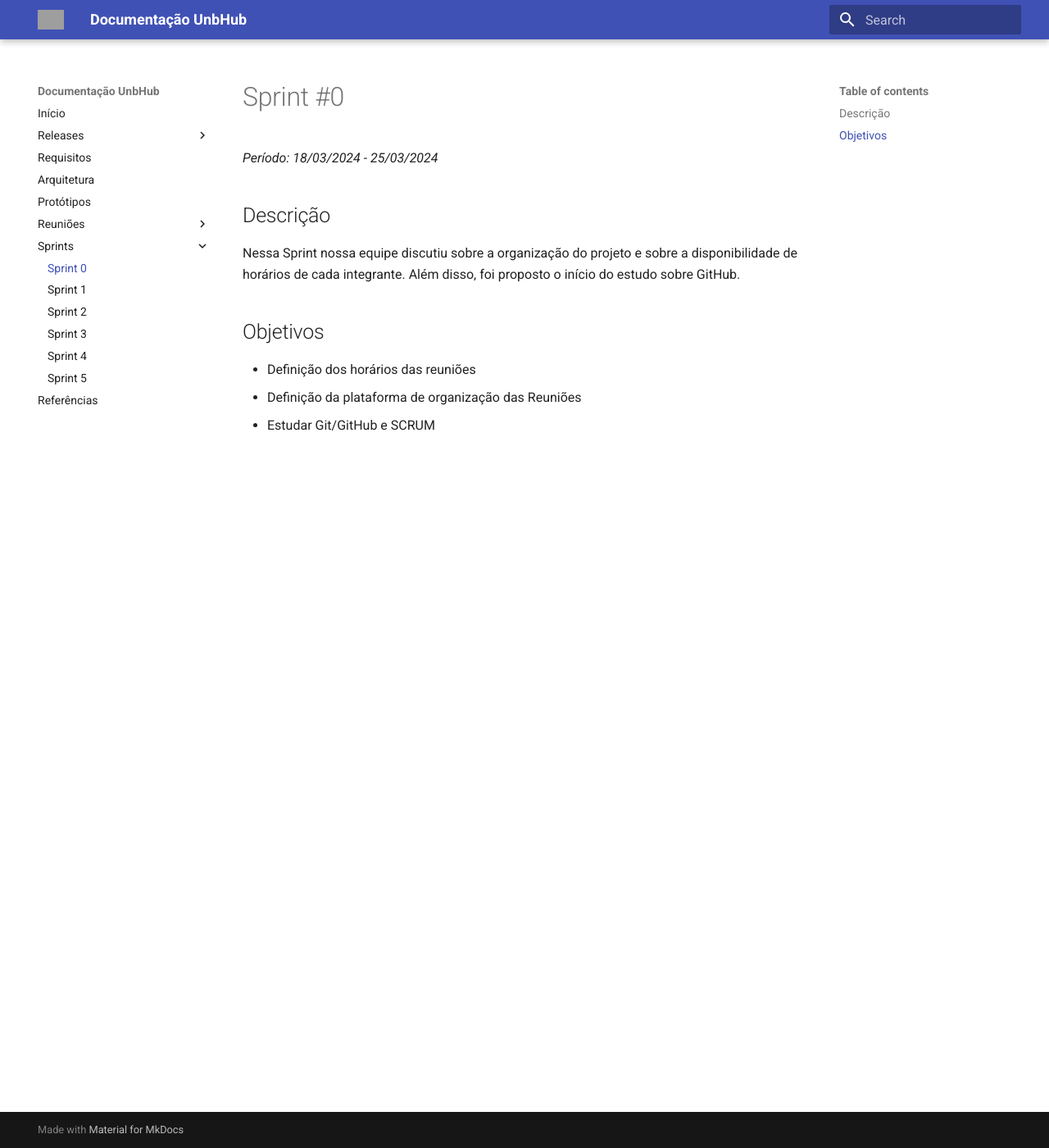
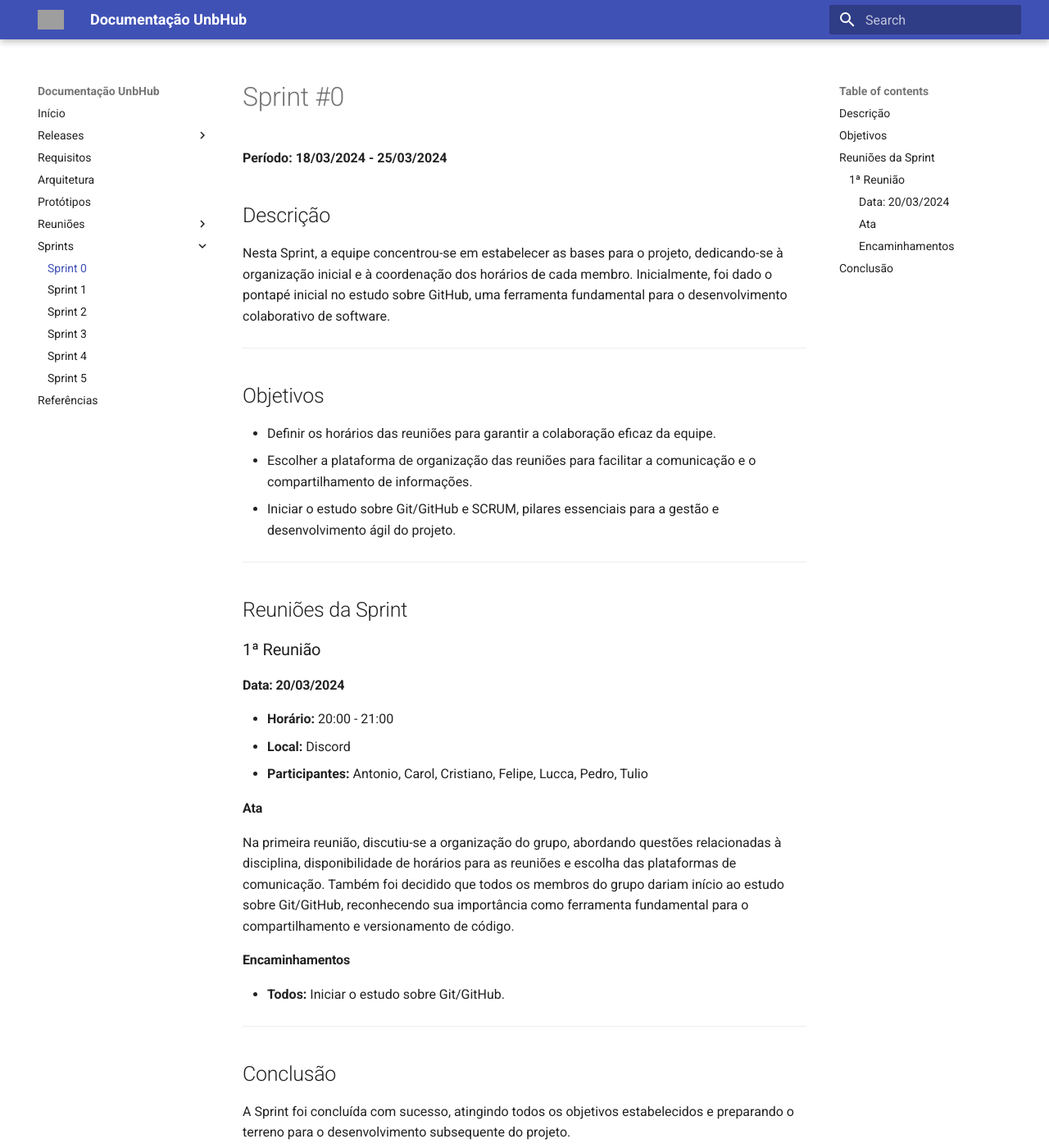
Before and after one commit to unb-mds/Squad09-UnBHUB, an MkDocs documentation site: the page built from documentation/mkdocs/docs/Sprints/Sprint0.md, in a window 1280 px wide and 1400 px high. Shown: the whole window at 82% size. Built offline with MkDocs 1.6.1 and Material for MkDocs 9.7.7, drawn with Linux system fonts in a browser that asks for light colours; grey boxes are pictures that could not be loaded.

Commit message:
Fix(#44): Atualizando Documentação da Sprint 0

```diff
--- a/documentation/mkdocs/docs/Sprints/Sprint0.md
+++ b/documentation/mkdocs/docs/Sprints/Sprint0.md
@@ -1,13 +1,41 @@
 # Sprint #0
 
-*Período: 18/03/2024 - 25/03/2024*
+**Período: 18/03/2024 - 25/03/2024**
 
 ## Descrição
 
-Nessa Sprint nossa equipe discutiu sobre a organização do projeto e sobre a disponibilidade de horários de cada integrante. Além disso, foi proposto o início do estudo sobre GitHub.
+Nesta Sprint, a equipe concentrou-se em estabelecer as bases para o projeto, dedicando-se à organização inicial e à coordenação dos horários de cada membro. Inicialmente, foi dado o pontapé inicial no estudo sobre GitHub, uma ferramenta fundamental para o desenvolvimento colaborativo de software.
+
+---
 
 ## Objetivos
 
-- Definição dos horários das reuniões
-- Definição da plataforma de organização das Reuniões
-- Estudar Git/GitHub e SCRUM
+- Definir os horários das reuniões para garantir a colaboração eficaz da equipe.
+- Escolher a plataforma de organização das reuniões para facilitar a comunicação e o compartilhamento de informações.
+- Iniciar o estudo sobre Git/GitHub e SCRUM, pilares essenciais para a gestão e desenvolvimento ágil do projeto.
+
+---
+
+## Reuniões da Sprint
+
+### 1ª Reunião
+
+#### Data: 20/03/2024
+
+- **Horário:** 20:00 - 21:00
+- **Local:** Discord
+- **Participantes:** Antonio, Carol, Cristiano, Felipe, Lucca, Pedro, Tulio
+
+#### Ata
+
+Na primeira reunião, discutiu-se a organização do grupo, abordando questões relacionadas à disciplina, disponibilidade de horários para as reuniões e escolha das plataformas de comunicação. Também foi decidido que todos os membros do grupo dariam início ao estudo sobre Git/GitHub, reconhecendo sua importância como ferramenta fundamental para o compartilhamento e versionamento de código.
+
+#### Encaminhamentos
+
+- **Todos:** Iniciar o estudo sobre Git/GitHub.
+
+---
+
+## Conclusão
+
+A Sprint foi concluída com sucesso, atingindo todos os objetivos estabelecidos e preparando o terreno para o desenvolvimento subsequente do projeto.
```
